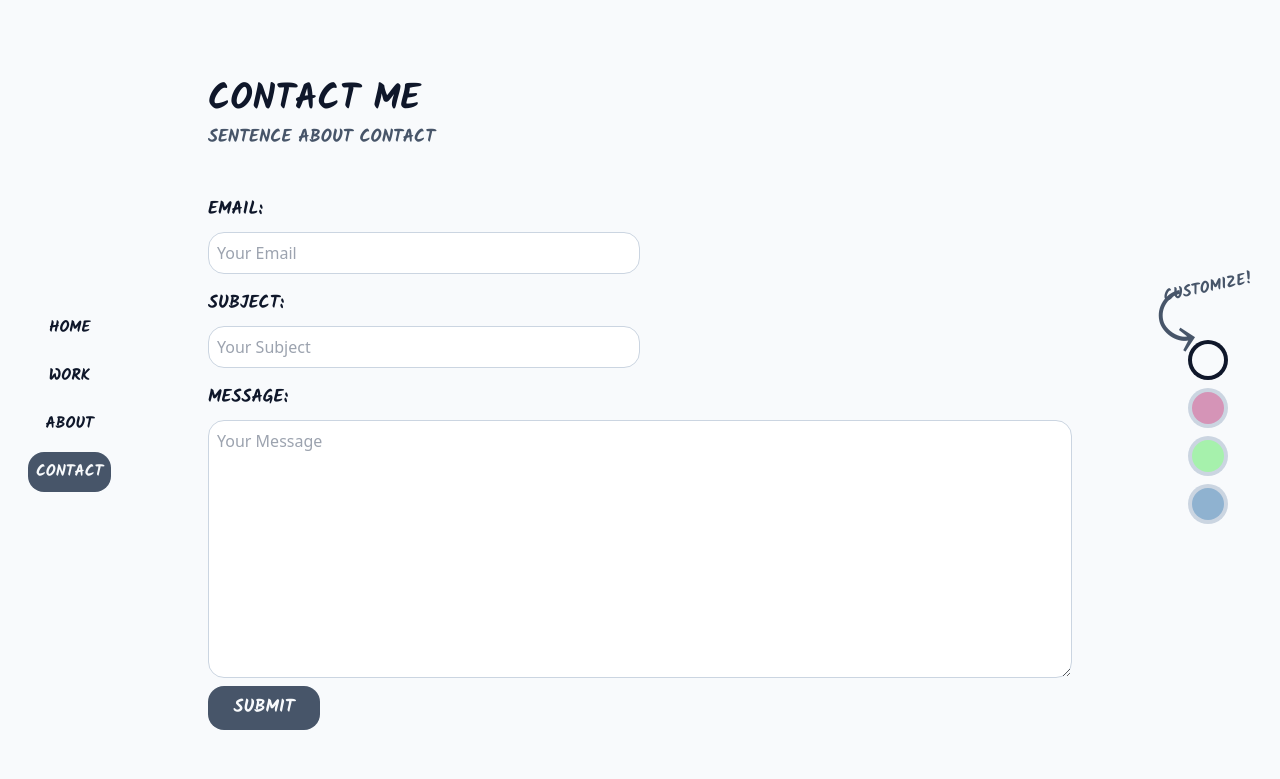
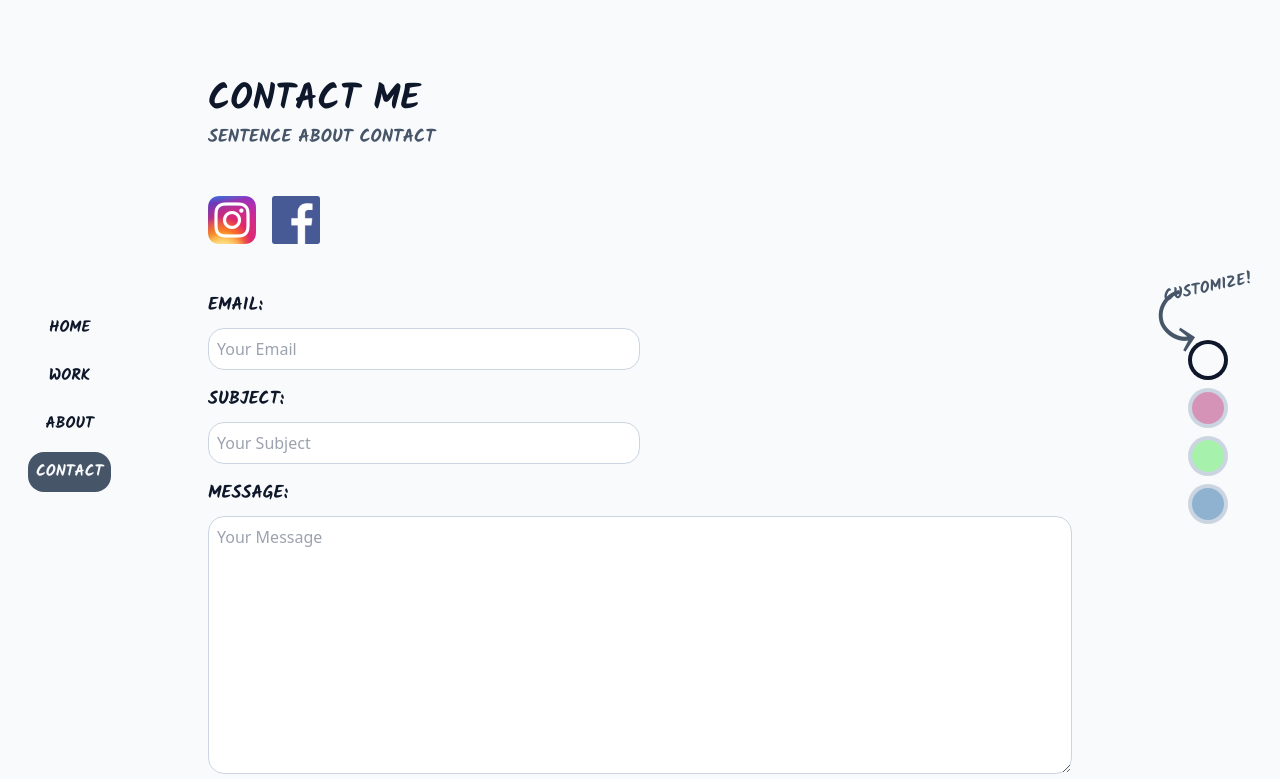
Before and after one commit to jbowwman8991/maddie_port, a website: page build/html/contact.html in a window 1280 px wide. Shown: the top 779 px of the page. Drawn offline with Linux system fonts and the light colour scheme.

Commit message:
adding socials to contact page

```diff
--- a/build/html/contact.html
+++ b/build/html/contact.html
@@ -55,6 +55,16 @@
     </header>
 
     <main class="ml-0 md:ml-36 mr-0 md:mr-36">
+        <section id="socials" class="max-w-4xl mx-auto p-4">
+            <div class="flex flex-row">
+                <a href="https://www.instagram.com/madelinebowmann/" class="w-12 my-2 mr-2" target="_blank">
+                    <img src="../img/instagram_icon.png" alt="Instagram">
+                </a>
+                <a href="https://www.facebook.com/madeline.bowman.792" class="w-12 m-2" target="_blank">
+                    <img src="../img/facebook-icon.png" alt="Facebook">
+                </a>
+            </div>
+        </section>
         <section id="contact" class="max-w-4xl mx-auto p-4 mb-12">
             <form action="" class="max-w-4xl mx-auto text-xl sm:text-lg flex flex-col items-left gap-2 text-slate-900">
                 <label for="email" class="font-kalam font-bold pt-2">EMAIL:</label>
```
Also changed, not shown: build/css/style.css, build/img/facebook-icon.png (added), build/img/instagram_icon.png (added).
